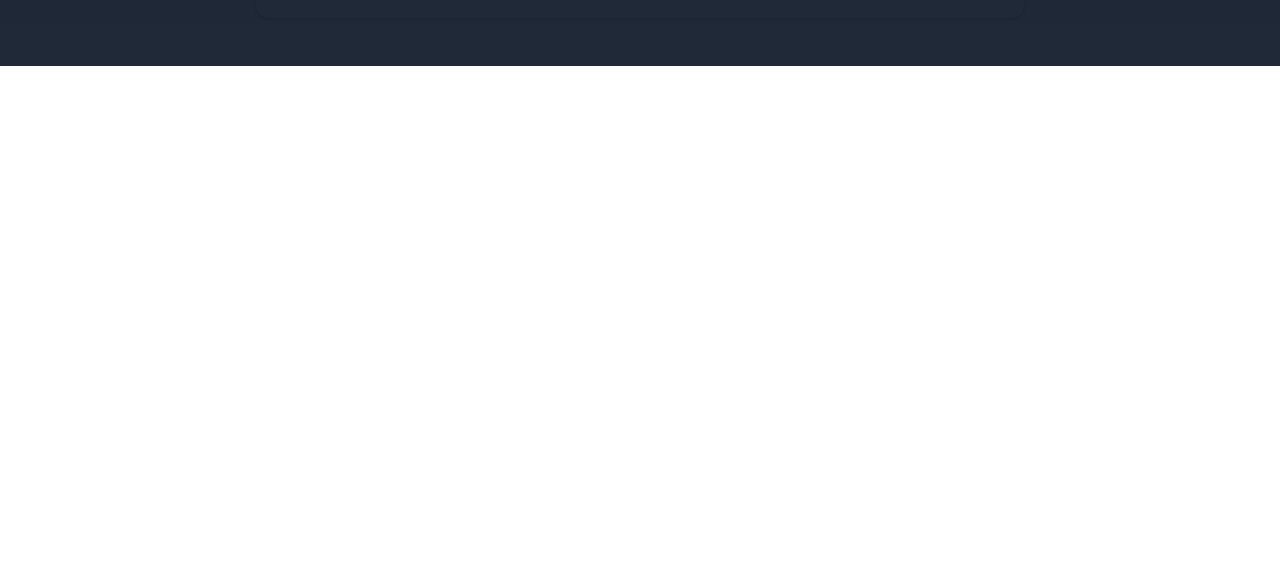
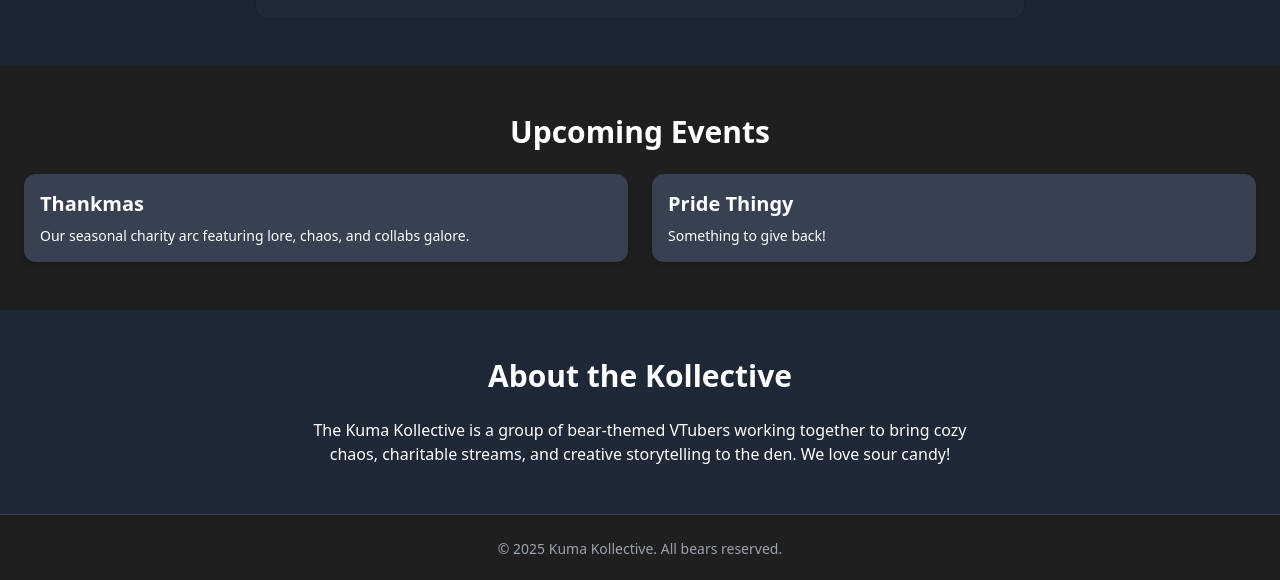
Before and after one commit to jeer0h/kumako-site, a Next.js app: page / in a window 1280 px wide. Shown: the part 1643-2223 px from the top of the page. Before the commit the page ends 1709 px from the top, so only its background shows below. Built offline with nearby package versions, Linux system fonts and the light colour scheme; no server answers.

Commit message:
🐻 Fix: avatar aspect ratio to maintain circle shape on mobile

```diff
--- a/pages/index.jsx
+++ b/pages/index.jsx
@@ -95,9 +95,10 @@ export default function KumaKollectiveWebsite() {
             />
           </a>
           <nav className="space-x-4 mt-2 text-white z-20">
+            <a href="#home" className="hover:text-amber-400">Home</a>
             <a href="#members" className="hover:text-amber-400">Members</a>
+            <a href="#streams" className="hover:text-amber-400">Streams</a>
             <a href="#events" className="hover:text-amber-400">Events</a>
-            <a href="#streams" className="hover:text-amber-400">Streams</a>
             <a href="#about" className="hover:text-amber-400">About</a>
           </nav>
         </header>
@@ -190,7 +191,7 @@ export default function KumaKollectiveWebsite() {
                     <img
                       src={data?.avatar}
                       alt={`${member.name}'s Twitch profile picture`}
-                      className="w-14 h-14 rounded-full object-cover border-2 hover:ring-2 hover:ring-amber-400 transition"
+                      className="w-14 h-14 aspect-square rounded-full object-cover border-2 hover:ring-2 hover:ring-amber-400 transition"
                     />
                   </a>
                   <div>
@@ -226,6 +227,38 @@ export default function KumaKollectiveWebsite() {
           })}
         </ul>
       </section>
+
+      {/* Events Section */}
+      <section id="events" className="py-12 px-6 bg-[#1F1F1F]">
+        <h2 className="text-3xl font-semibold text-center mb-6">Upcoming Events</h2>
+        <div className="grid grid-cols-1 md:grid-cols-2 gap-6">
+          {/* Example Event Card */}
+          <div className="bg-gray-700 rounded-xl p-4 shadow-md">
+            <h3 className="text-xl font-semibold mb-2">Thankmas</h3>
+            <p className="text-sm">Our seasonal charity arc featuring lore, chaos, and collabs galore.</p>
+          </div>
+          <div className="bg-gray-700 rounded-xl p-4 shadow-md">
+            <h3 className="text-xl font-semibold mb-2">Pride Thingy</h3>
+            <p className="text-sm">Something to give back!</p>
+          </div>
+        </div>
+      </section>
+
+
+      {/* About Section */}
+      <section id="about" className="py-12 px-6">
+        <h2 className="text-3xl font-semibold text-center mb-6">About the Kollective</h2>
+        <p className="max-w-2xl mx-auto text-center">
+          The Kuma Kollective is a group of bear-themed VTubers working together to bring cozy chaos, charitable streams,
+          and creative storytelling to the den. We love sour candy!
+        </p>
+      </section>
+
+      {/* Footer */}
+      <footer className="text-center py-6 text-sm text-gray-400 border-t border-gray-700 bg-[#1F1F1F]">
+        <p>© 2025 Kuma Kollective. All bears reserved.</p>
+      </footer>
+
     </div>
   );
 }
```
